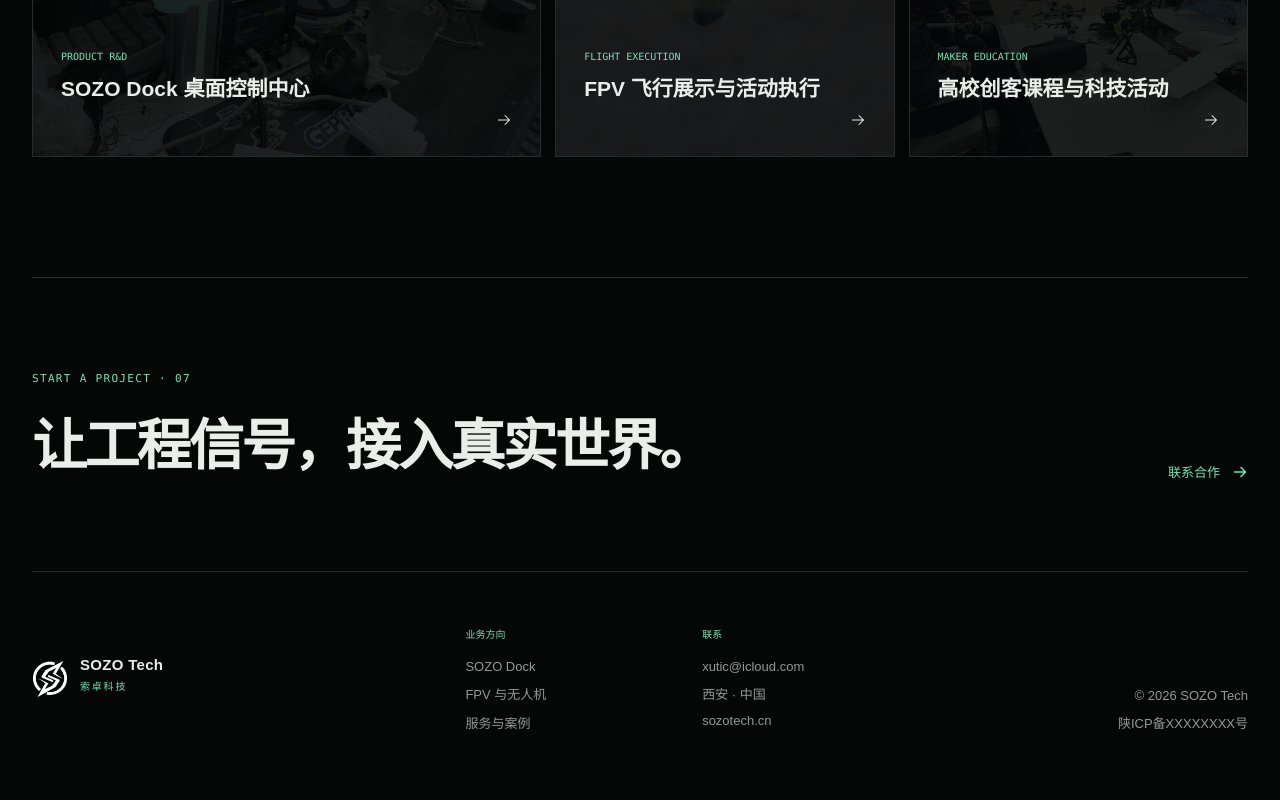
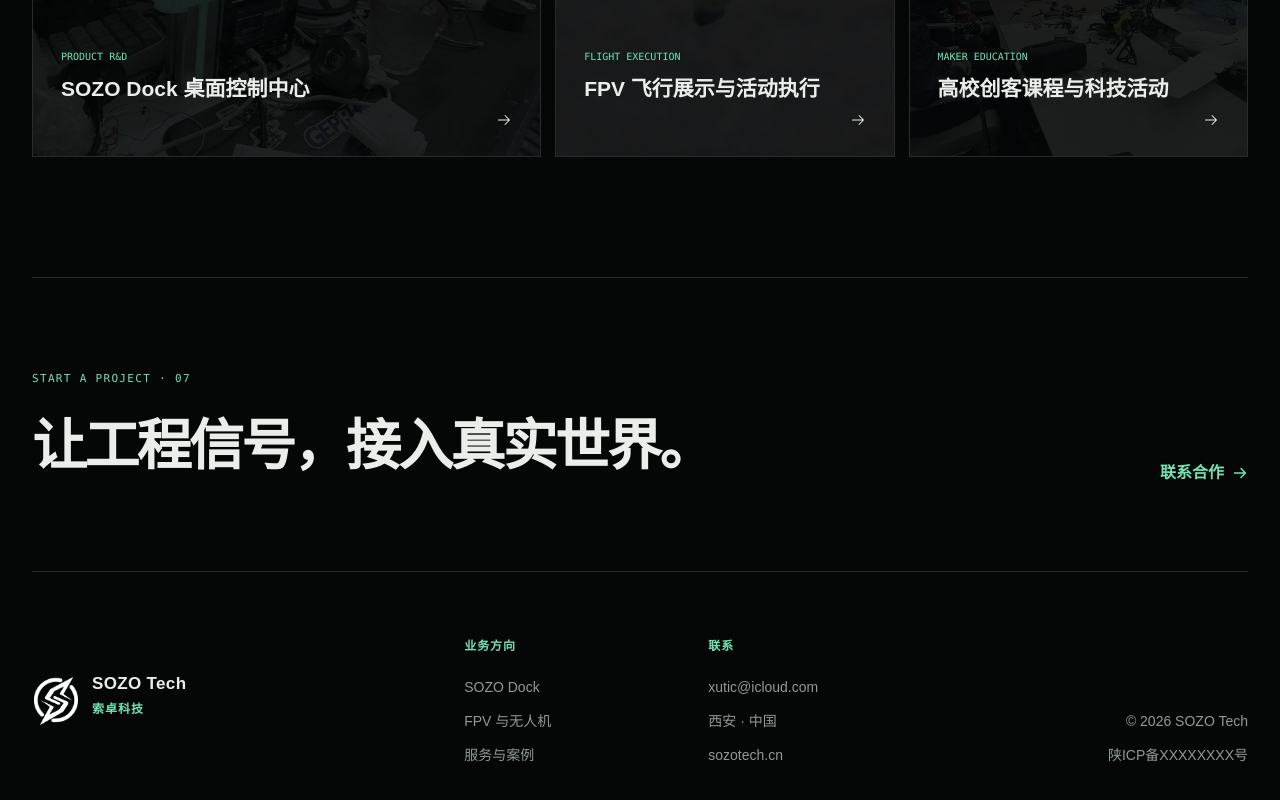
Before and after one commit to xutix/SOZO-web, a React (Vite) app: page / in a window 1280 px wide. Shown: the part 2408-3208 px from the top of the page. Before the commit the page ends 3182 px from the top, so only its background shows below. Built offline with nearby package versions, Linux system fonts and the light colour scheme.

Commit message:
Refine products interactions and footer

```diff
--- a/src/styles.css
+++ b/src/styles.css
@@ -209,6 +209,32 @@ p { color: var(--muted); line-height: 1.8; }
 .values-band strong { font-size: 21px; }
 .values-band p { max-width: 230px; margin: 4px 0 0; color: var(--muted); font-size: 12px; line-height: 1.7; }
 
+/* Batched browser annotations: Products hero, process interaction and footer density. */
+.page-hero--products.page-hero--immersive { border: 1px solid var(--line); border-radius: 14px; }
+.page-hero--products .page-hero__image,
+.page-hero--products .page-hero__image img { border-radius: 14px; }
+.page-hero--products .page-hero__image img { object-position: 56% center; }
+
+.process-grid > div { min-width: 0; min-height: 190px; overflow: hidden; transition: flex-grow .38s cubic-bezier(.2,.75,.25,1), background-color .28s, padding .38s cubic-bezier(.2,.75,.25,1); }
+.process-grid span { font-size: 24px; }
+.process-grid small { margin-top: 15px; color: rgba(220,238,234,.72); font-size: 11px; font-weight: 600; line-height: 1.55; }
+.process-grid h3 { font-size: 23px; }
+.process-grid p { font-size: 14px; line-height: 1.65; }
+
+@media (hover: hover) and (min-width: 721px) {
+  .process-grid { display: flex; }
+  .process-grid > div { flex: 1 1 0; }
+  .process-grid:hover > div { flex-grow: .86; }
+  .process-grid > div:hover { flex-grow: 1.42; padding-left: 40px; padding-right: 40px; background: linear-gradient(145deg, rgba(115,226,179,.09), rgba(10,30,45,.58)); }
+}
+
+.footer-cta .arrow-link { width: 112px; height: 45px; padding-top: 29px; justify-content: flex-end; align-items: flex-start; gap: 8px; font-size: 16px; font-weight: 800; line-height: 16px; }
+.footer-grid { min-height: 220px; padding: 64px 0 56px; gap: 56px; }
+.footer-grid > div { gap: 12px; font-size: 14px; line-height: 1.55; }
+.footer-grid small { margin-bottom: 12px; font: 700 12px var(--font-mono); letter-spacing: .08em; }
+.footer-grid .brand img { width: 48px; height: 48px; }
+.footer-grid .brand b { font-size: 17px; }
+
 @media (max-width: 1100px) {
   :root { --container: min(100% - 40px, 980px); }
   .desktop-nav { display: none; }.site-header { grid-template-columns: 1fr auto auto; }.nav-contact { display: none; }.menu-button { display: block; }
@@ -229,10 +255,10 @@ p { color: var(--muted); line-height: 1.8; }
   .signal-hero { min-height: auto; overflow: visible; }.hero-copy { padding-top: 70px; }.hero-copy h1 { font-size: 48px; }.hero-copy p { font-size: 14px; }.hero-actions { flex-direction: column; align-items: stretch; }.field-stage { min-height: 720px; }.field-stage::before { left: 20px; right: auto; }.field-photo--workbench { inset: 50px 0 420px 36px; }.field-photo--dock { width: calc(100% - 36px); height: 210px; right: 0; top: 250px; }.field-photo--flight { width: 54%; height: 145px; top: 480px; right: 0; }.field-photo--lab { width: 46%; height: 130px; left: 36px; bottom: 70px; }.orbit { width: 400px; height: 400px; left: -130px; top: 140px; }.orbit--two { display: none; }.datum { top: 460px; }.tag-dock { left: 45px; top: 438px; }.tag-flight { right: 3%; top: 628px; }.tag-tools, .tag-lab { display: none; }
   .direction-node { grid-template-columns: 42px 1fr auto; min-height: 138px; gap: 18px; }.node-image { display: none; }.node-copy h3 { font-size: 21px; }.node-copy p { display: block; font-size: 12px; }.direction-node:hover { padding: 0 8px; }
   .project-strip { display: flex; overflow-x: auto; scroll-snap-type: x mandatory; }.project-tile { min-width: 84vw; min-height: 330px; scroll-snap-align: start; }.project-tile--1 { grid-column: auto; }
-  .footer-cta { align-items: flex-start; flex-direction: column; }.footer-grid { grid-template-columns: 1fr 1fr; }.footer-meta { text-align: left; align-items: flex-start; }.footer-grid > .brand { grid-column: 1 / -1; }
+  .footer-cta { align-items: flex-start; flex-direction: column; }.footer-cta .arrow-link { width: auto; height: auto; padding-top: 0; }.footer-grid { min-height: 0; padding: 46px 0; grid-template-columns: 1fr 1fr; gap: 34px 24px; }.footer-meta { text-align: left; align-items: flex-start; }.footer-grid > .brand { grid-column: 1 / -1; }
   .page-hero { grid-template-columns: 1fr; }.page-hero__copy { padding: 80px 0 50px; }.page-hero__copy h1 { font-size: 49px; }.page-hero__image { height: 420px; border-left: 0; border-top: 1px solid var(--line); }.page-hero--products .page-hero__copy h1 span { margin-left: 0; }.page-hero--immersive { min-height: 640px; }.page-hero--immersive .page-hero__copy { width: 100%; min-height: 640px; padding: 72px 0 45px; }.page-hero--immersive .page-hero__copy h1 { font-size: 44px; }.page-hero--immersive .page-hero__copy h1 span { font-size: .86em; white-space: nowrap; }.page-hero--immersive .page-hero__image { height: auto; border: 0; }.page-hero--immersive::after { background: linear-gradient(180deg, rgba(5,7,7,.9) 0%, rgba(5,7,7,.5) 48%, rgba(5,7,7,.92) 100%); }
   .manifest-row { grid-template-columns: 40px 1fr auto; padding: 20px 0; }.manifest-row p, .manifest-row figure { display: none; }.manifest-row:hover { padding: 20px 8px; }
-  .process-grid { grid-template-columns: 1fr 1fr; }.process-grid > div:nth-child(2) { border-right: 0; }.process-grid > div { border-bottom: 1px solid var(--line); padding: 24px; }.process-grid h3 { margin-top: 30px; }
+  .process-grid { display: grid; grid-template-columns: 1fr 1fr; }.process-grid > div:nth-child(2) { border-right: 0; }.process-grid > div { min-height: 185px; border-bottom: 1px solid var(--line); padding: 24px; }.process-grid h3 { margin-top: 24px; }
   .dock-annotation figure { height: 450px; }.dock-note--a { left: 12px; top: 22%; }.dock-note--b { right: 10px; top: 62%; }.dock-note--c { display: none; }
   .feature-console { grid-template-columns: 1fr; gap: 30px; }.feature-display { padding: 32px; min-height: auto; }.feature-display h2 { font-size: 40px; }.feature-facts { grid-template-columns: 1fr; }.hardware-flow { gap: 7px; }.hardware-flow span { padding: 8px 5px; font-size: 8px; }.hardware-line { grid-template-columns: 1fr 1fr; }.hardware-node:nth-child(2n) { border-right: 0; }.development-band { grid-template-columns: 1fr; gap: 30px; }.development-band h2 { font-size: 40px; }.development-band figure { height: 360px; }
   .capability-cards { grid-template-columns: 1fr; }.capability-cards article { min-height: 240px; grid-template-columns: 42px 1fr; }.capability-cards article > div { grid-column: 1 / -1; }.airframe-images { grid-template-columns: 1fr; }.airframe-images figure { height: 350px; }.flight-band { height: 540px; }.flight-band h2 { font-size: 45px; }.flight-band::after { inset: 12px; }
```
